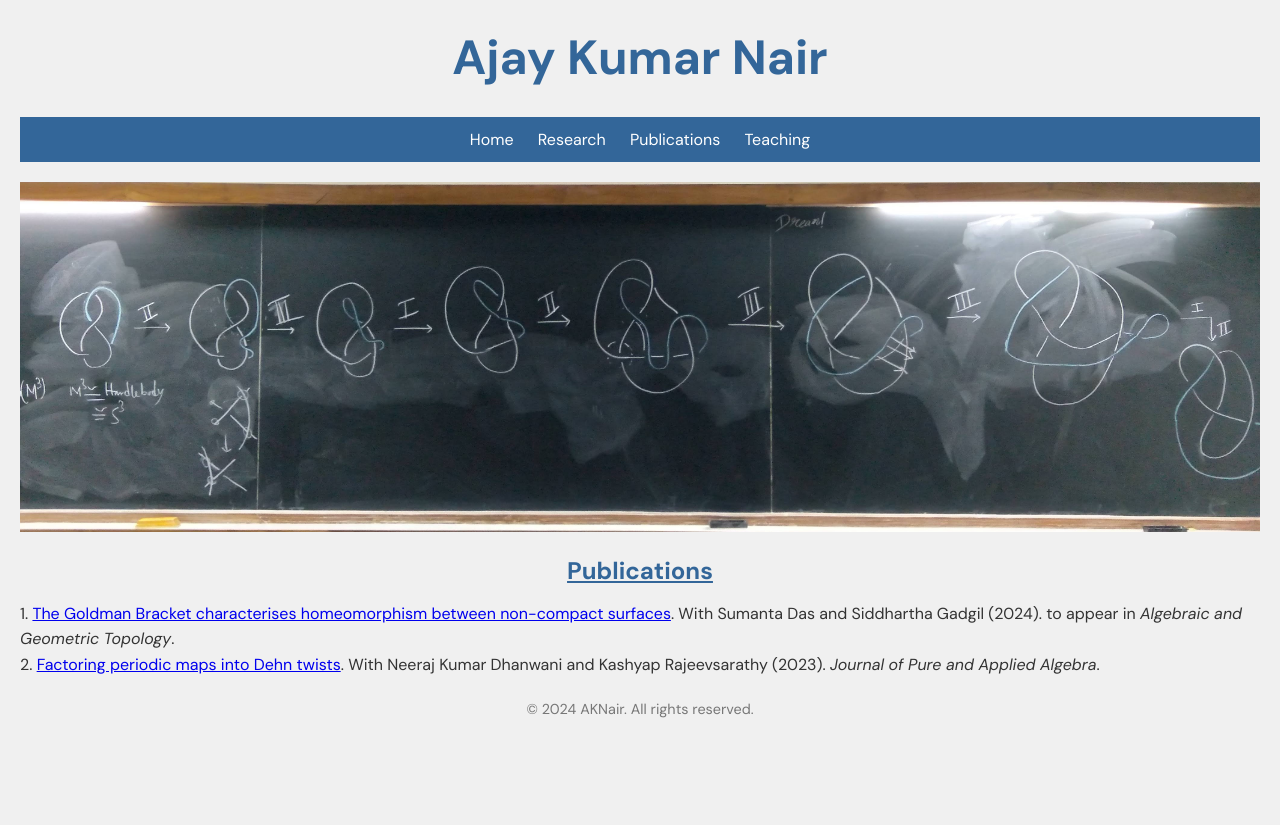
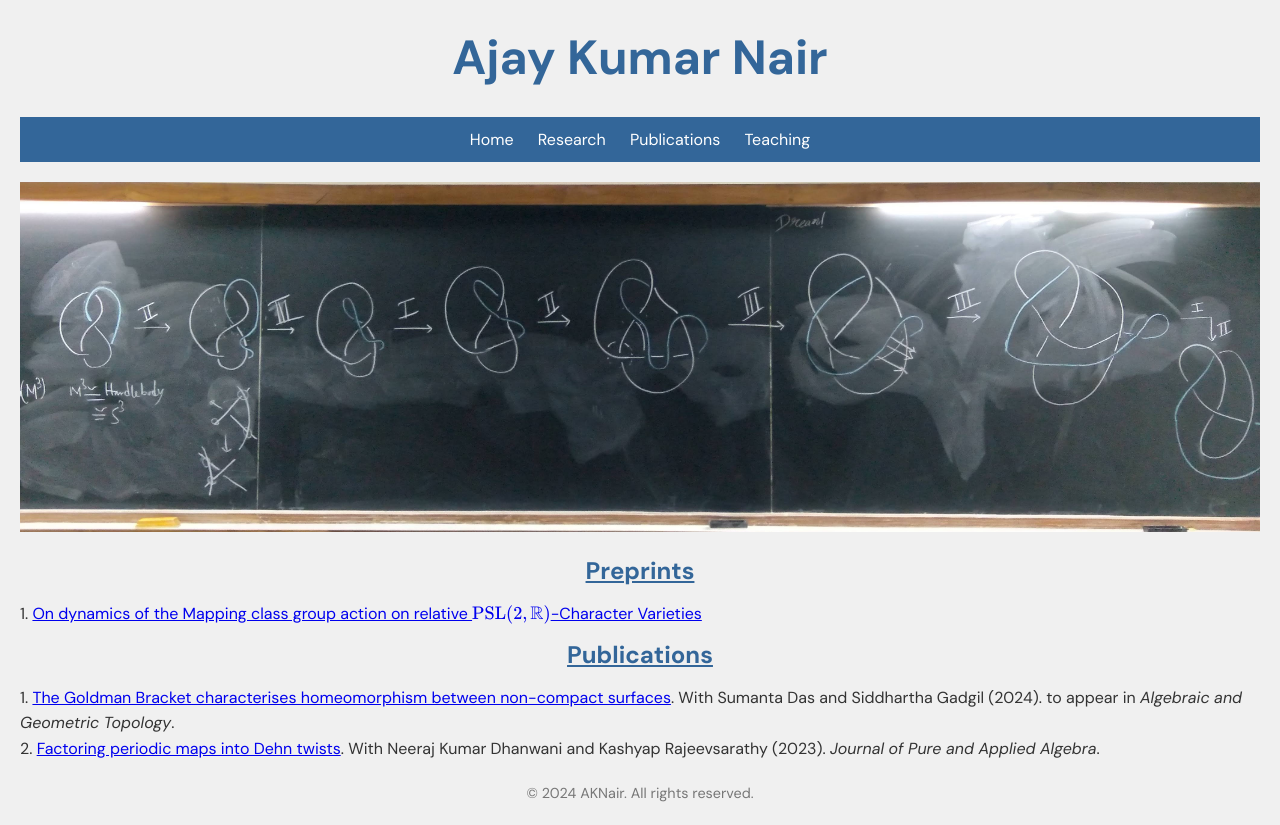
Before and after one commit to ajay-k-nair/ajay-k-nair.github.io, a plain HTML site: page publications.html in a window 1280 px wide. Before the commit the page ends 800 px from the top, so only its background shows below. Drawn offline with nearby package versions, Linux system fonts and the light colour scheme; some packages are replaced by stand-ins of ours; a web font is replaced by a local one.

Commit message:
Update publications.html

```diff
--- a/publications.html
+++ b/publications.html
@@ -5,6 +5,9 @@
     <meta name="viewport" content="width=device-width, initial-scale=1.0">
     <title>A K Nair - Publications</title>
     <link rel="stylesheet" href="styles.css">
+    <script type="text/javascript" async
+  src="https://cdnjs.cloudflare.com/ajax/libs/mathjax/2.7.7/MathJax.js?config=TeX-MML-AM_CHTML">
+</script>
 </head>
 <body>
     <header>
@@ -21,6 +24,10 @@
 
     <main>
         <img src="Board4.jpg" class="publications">
+        <h2>Preprints</h2>
+            <ol>
+                <li> <a href="https://arxiv.org/abs/2502.09513">On dynamics of the Mapping class group action on relative \( \text{PSL}(2, \mathbb{R}) \)-Character Varieties</a> </li>
+            </ol>
         <h2>Publications</h2>
             <ol>
                 <li> <a href="https://arxiv.org/abs/2307.02769">The Goldman Bracket characterises homeomorphism between non-compact surfaces</a>. With Sumanta Das and Siddhartha Gadgil (2024). to appear in <i>Algebraic and Geometric Topology</i>. </li>
```
